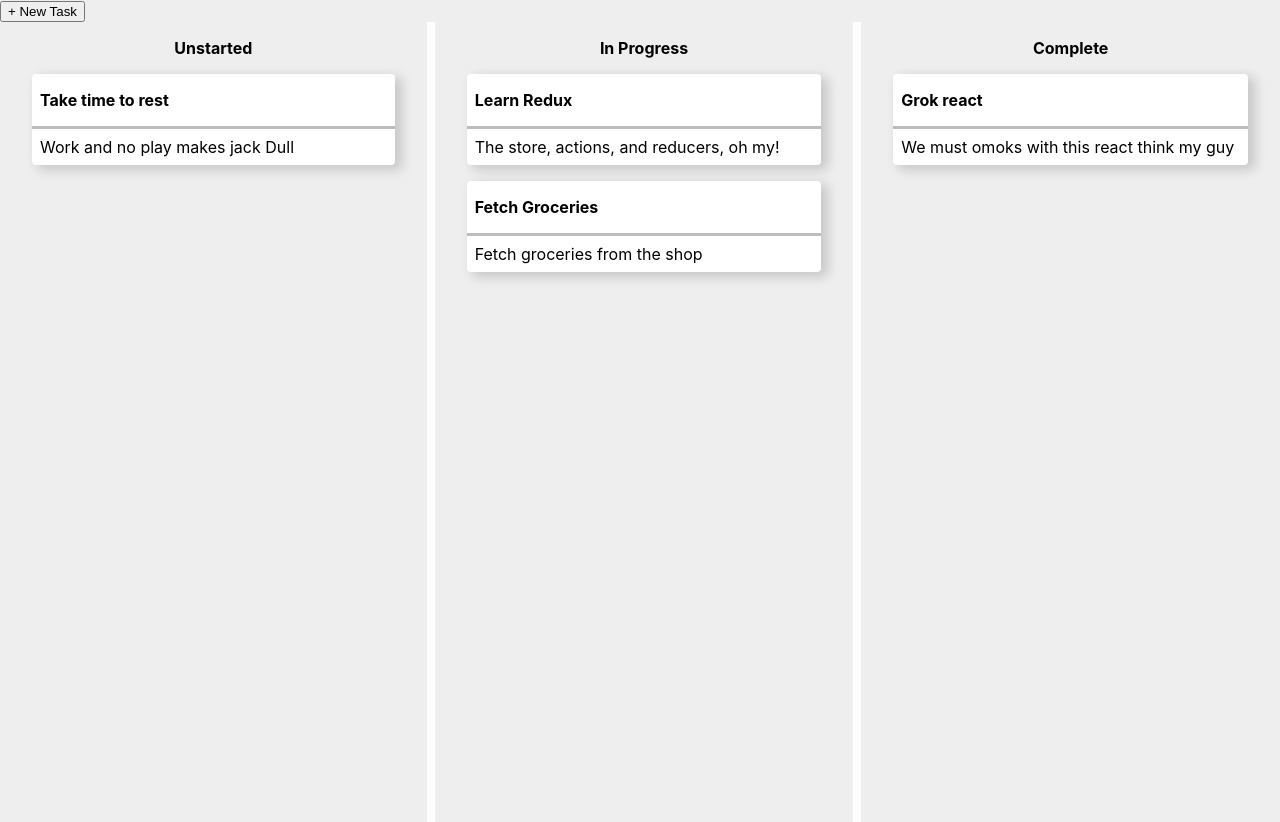
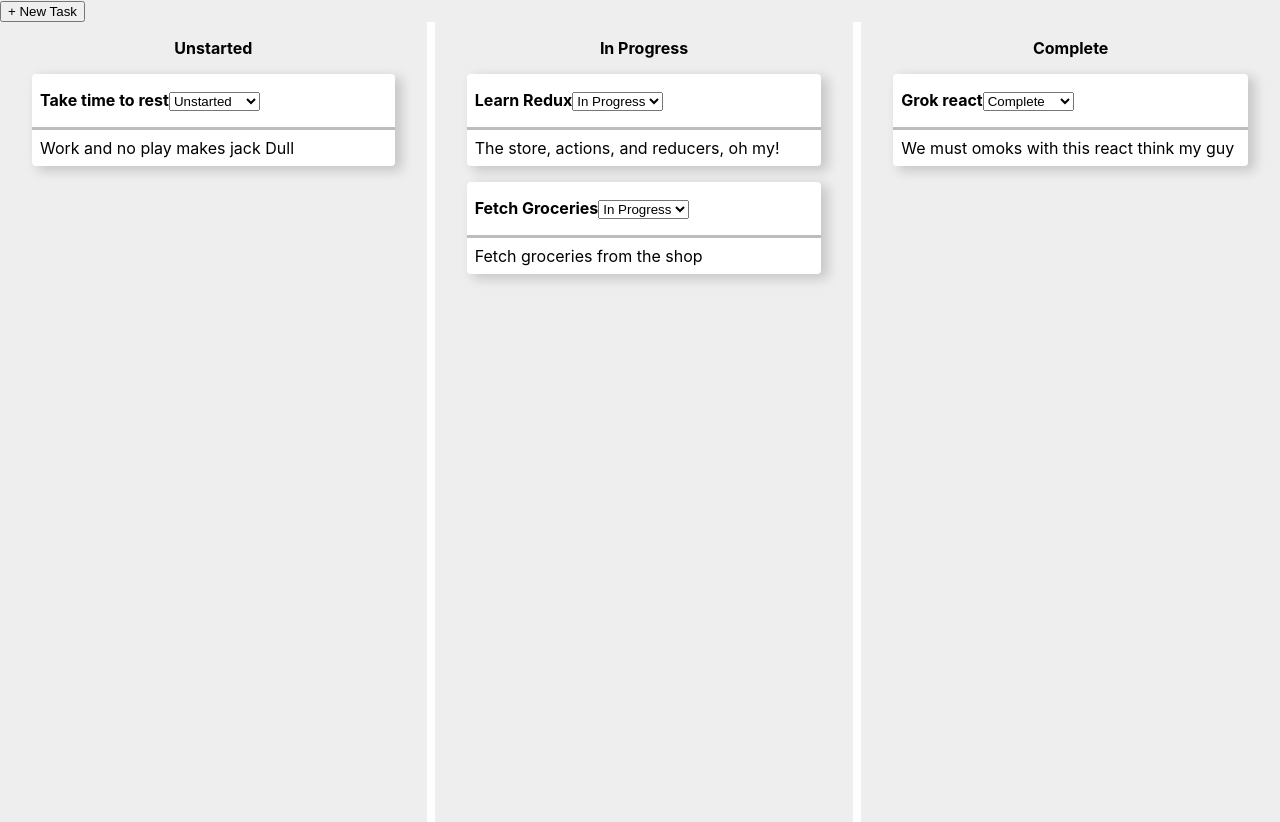
Before and after one commit to DevShasa/grok_redux, a React (Create React App) app in the folder parsnip/: page / in a window 1280 px wide. Built offline with nearby package versions, Linux system fonts and the light colour scheme.

Commit message:
Integrated select element

```diff
--- a/parsnip/src/components/Task.js
+++ b/parsnip/src/components/Task.js
@@ -1,4 +1,10 @@
 import React from 'react';
+const TASK_STATUSES = [
+    "Unstarted",
+    "In Progress",
+    "Complete"
+]
+
 const Task = (props)=>{
     return(
         <div className="task">
@@ -6,11 +12,35 @@ const Task = (props)=>{
                 <span className="header-text">
                     {props.task.title}
                 </span>
+
+                <select value = {props.task.status} onChange={onStatusChange}>
+                    {TASK_STATUSES.map(status =>{
+                        let selected = false
+                        if(status === props.task.status){
+                            selected = true
+                        }
+                        return(
+                            <option
+                                key={status}
+                                value = {status}
+                                {...selected}
+                            >
+                                {status}
+                            </option>
+                        )
+                    })}
+                </select>
             </div>
             <div className="task-body">
                 {props.task.description}
             </div>
         </div>
     )
+
+    function onStatusChange(e){
+        console.log(props.task.id, e.target.value)
+        //props.onStatusChange(props.task.id, e.target.value)
+    }
+
 };
 export default Task;
```
